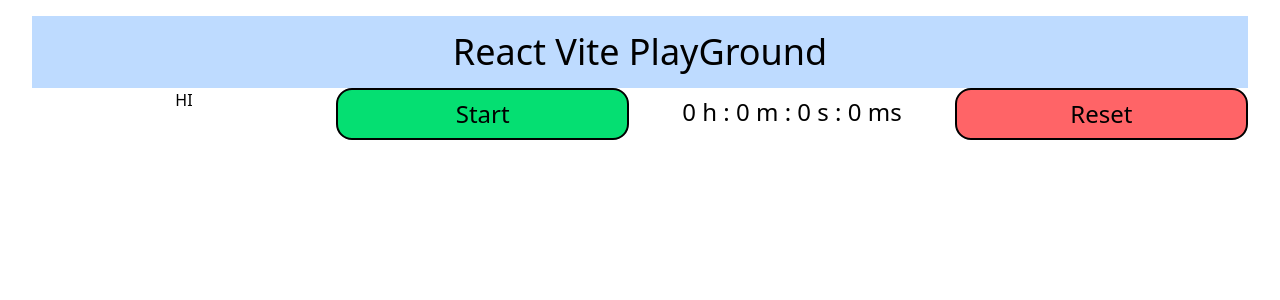
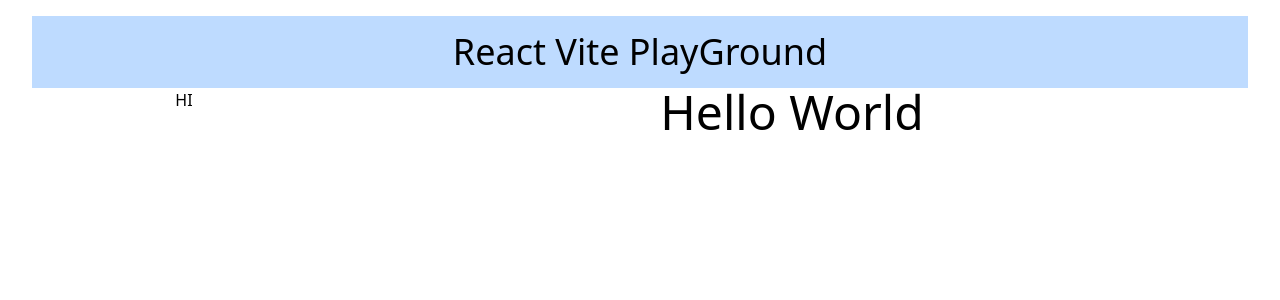
Before and after one commit to ibrahimmuqsith/react-playground, a React (Vite) app: page / in a window 1280 px wide. Shown: the top 300 px of the page. Built offline with nearby package versions, Linux system fonts and the light colour scheme.

Commit message:
Home as def landing comp

```diff
--- a/src/App.jsx
+++ b/src/App.jsx
@@ -4,6 +4,7 @@
 import './App.css'
 import Stopwatch from './components/Stopwatch'
 import Header from './components/Header'
+import Home from './components/Home'
 
 function App() {
 
@@ -22,7 +23,7 @@
           <Routes>
             <Route
               path='/'
-              element={<Stopwatch />}
+              element={<Home />}
             />
             <Route
               path='/stopwatch'
--- /dev/null
+++ b/src/components/Home.jsx
@@ -0,0 +1,11 @@
+import React from "react";
+
+const Home = () => {
+    return (
+        <div className="w-full">
+            <p className="text-5xl"> Hello World</p>
+        </div>
+    )
+}
+
+export default Home
```
